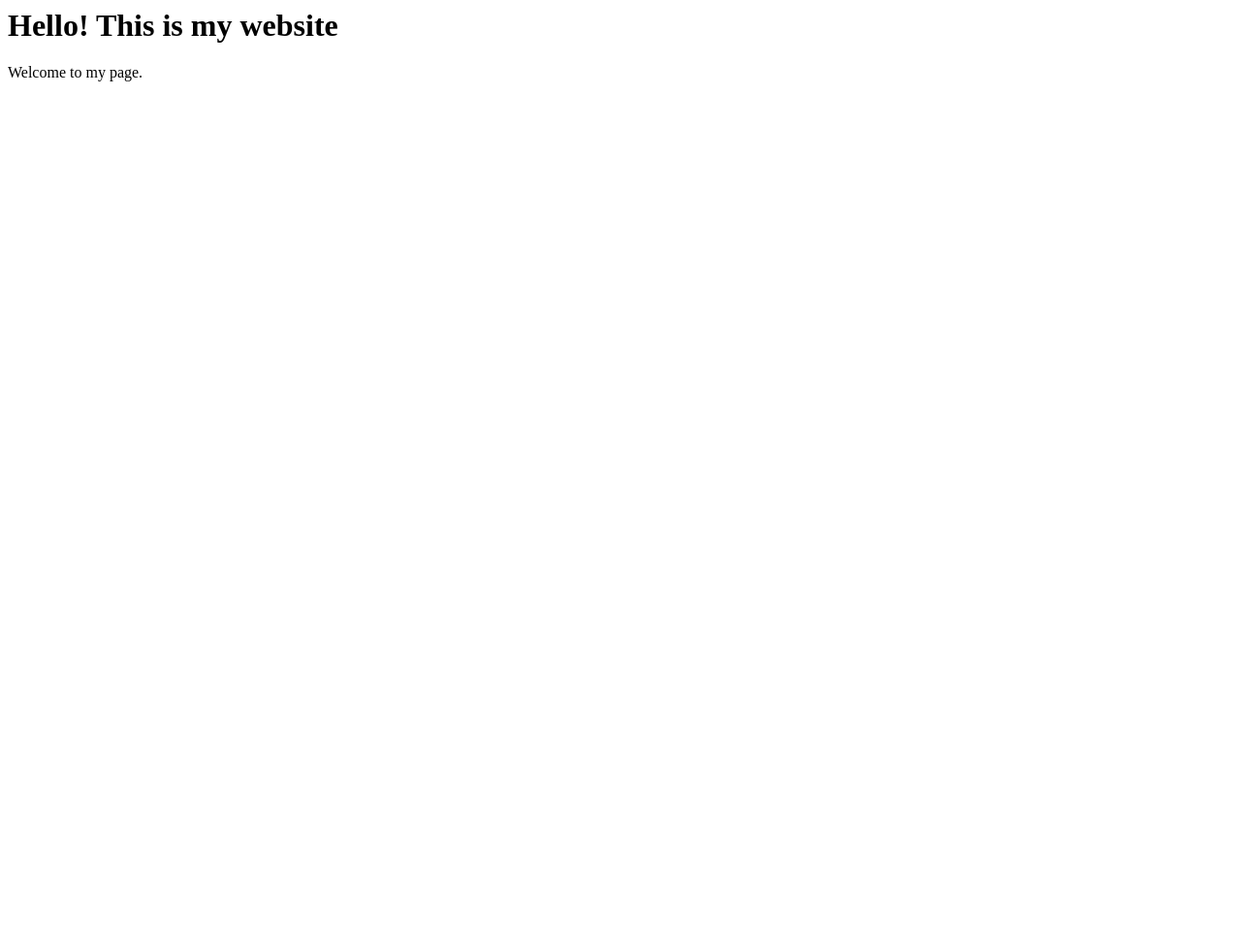
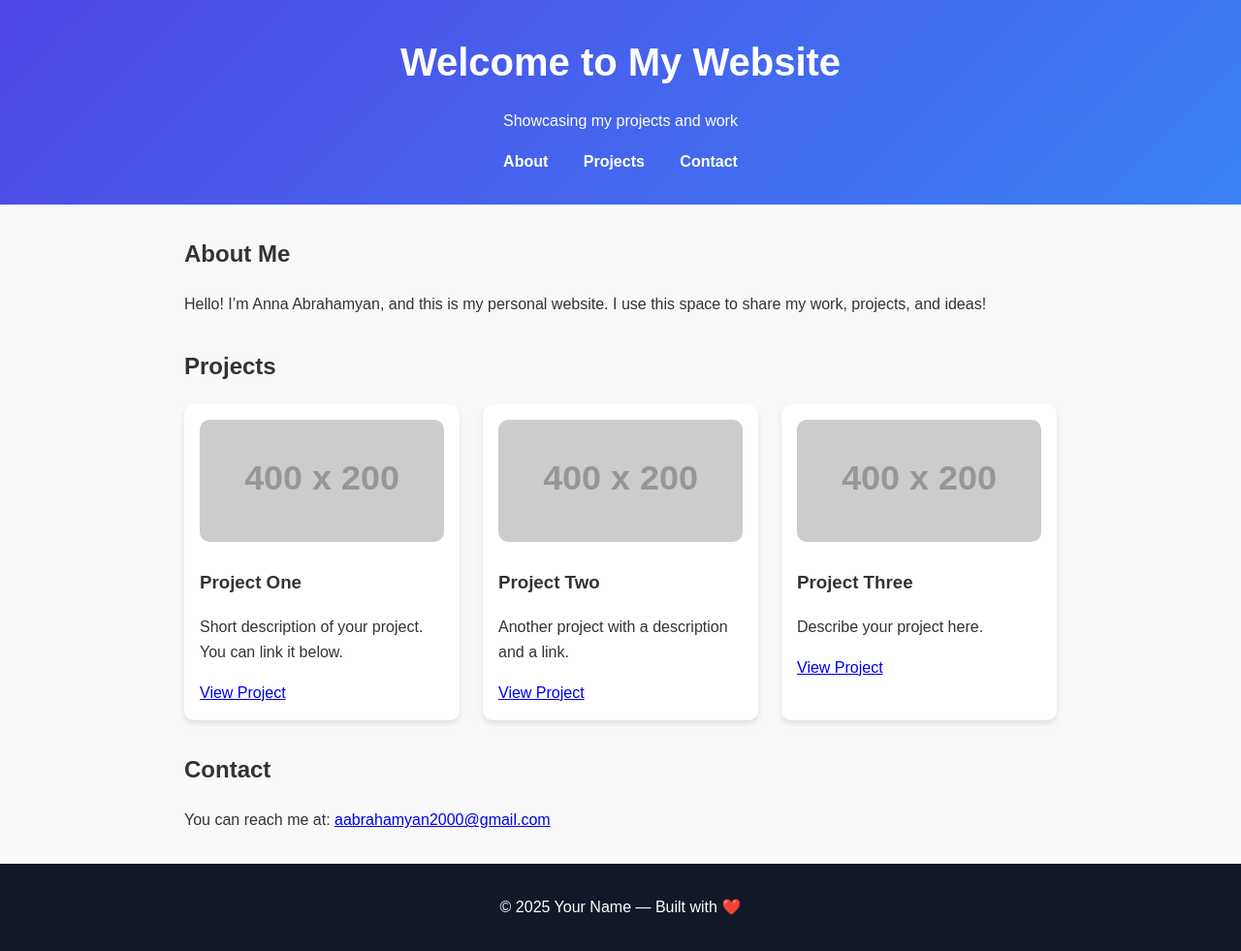
Before and after one commit to justacupofhottea/justacupofhottea.github.io, a plain HTML site: page index.html in a window 1280 px wide. Shown: the whole page at 97% size. Before the commit the page ends 800 px from the top, so only its background shows below. Drawn offline with Linux system fonts and the light colour scheme; placeholder pictures from the web are drawn by us.

Commit message:
Update index.html

```diff
--- a/index.html
+++ b/index.html
@@ -1,2 +1,119 @@
-<h1>Hello! This is my website</h1>
-<p>Welcome to my page.</p>
+<!DOCTYPE html>
+<html lang="en">
+<head>
+  <meta charset="UTF-8">
+  <meta name="viewport" content="width=device-width, initial-scale=1">
+  <title>My Website</title>
+  <style>
+    body {
+      font-family: Arial, sans-serif;
+      margin: 0;
+      line-height: 1.6;
+      color: #333;
+      background: #f9f9f9;
+    }
+    header {
+      background: linear-gradient(135deg, #4f46e5, #3b82f6);
+      color: white;
+      padding: 2rem 1rem;
+      text-align: center;
+    }
+    header h1 {
+      margin: 0;
+      font-size: 2.5rem;
+    }
+    nav {
+      margin-top: 1rem;
+    }
+    nav a {
+      color: white;
+      margin: 0 1rem;
+      text-decoration: none;
+      font-weight: bold;
+    }
+    nav a:hover {
+      text-decoration: underline;
+    }
+    section {
+      max-width: 900px;
+      margin: 2rem auto;
+      padding: 0 1rem;
+    }
+    .projects {
+      display: grid;
+      grid-template-columns: repeat(auto-fit, minmax(250px, 1fr));
+      gap: 1.5rem;
+    }
+    .card {
+      background: white;
+      border-radius: 10px;
+      padding: 1rem;
+      box-shadow: 0 4px 6px rgba(0,0,0,0.1);
+      transition: transform 0.2s;
+    }
+    .card:hover {
+      transform: translateY(-5px);
+    }
+    .card img {
+      max-width: 100%;
+      border-radius: 10px;
+    }
+    footer {
+      text-align: center;
+      padding: 1rem;
+      background: #111827;
+      color: white;
+      margin-top: 2rem;
+    }
+  </style>
+</head>
+<body>
+  <header>
+    <h1>Welcome to My Website</h1>
+    <p>Showcasing my projects and work</p>
+    <nav>
+      <a href="#about">About</a>
+      <a href="#projects">Projects</a>
+      <a href="#contact">Contact</a>
+    </nav>
+  </header>
+
+  <section id="about">
+    <h2>About Me</h2>
+    <p>Hello! I’m Anna Abrahamyan, and this is my personal website. I use this space to share my work, projects, and ideas!</p>
+  </section>
+
+  <section id="projects">
+    <h2>Projects</h2>
+    <div class="projects">
+      <div class="card">
+        <img src="https://via.placeholder.com/400x200" alt="Project 1">
+        <h3>Project One</h3>
+        <p>Short description of your project. You can link it below.</p>
+        <a href="#">View Project</a>
+      </div>
+      <div class="card">
+        <img src="https://via.placeholder.com/400x200" alt="Project 2">
+        <h3>Project Two</h3>
+        <p>Another project with a description and a link.</p>
+        <a href="#">View Project</a>
+      </div>
+      <div class="card">
+        <img src="https://via.placeholder.com/400x200" alt="Project 3">
+        <h3>Project Three</h3>
+        <p>Describe your project here.</p>
+        <a href="#">View Project</a>
+      </div>
+    </div>
+  </section>
+
+  <section id="contact">
+    <h2>Contact</h2>
+    <p>You can reach me at: <a href="mailto:aabrahamyan2000@gmail.com">aabrahamyan2000@gmail.com</a></p>
+  </section>
+
+  <footer>
+    <p>© 2025 Your Name — Built with ❤️</p>
+  </footer>
+</body>
+</html>
```
